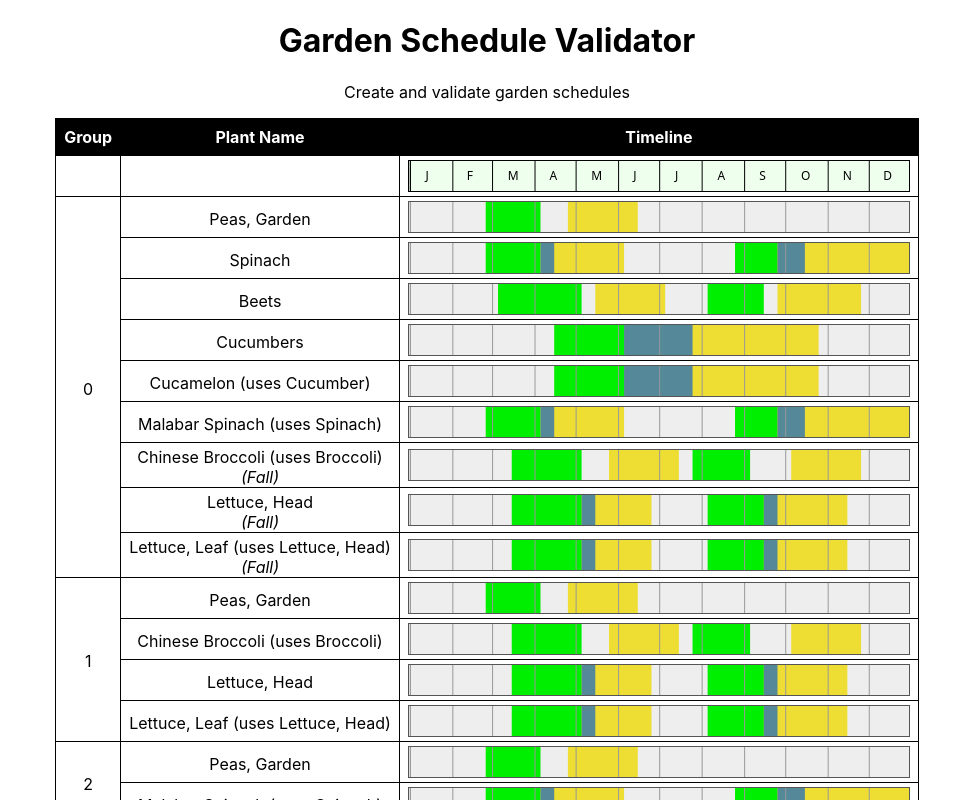
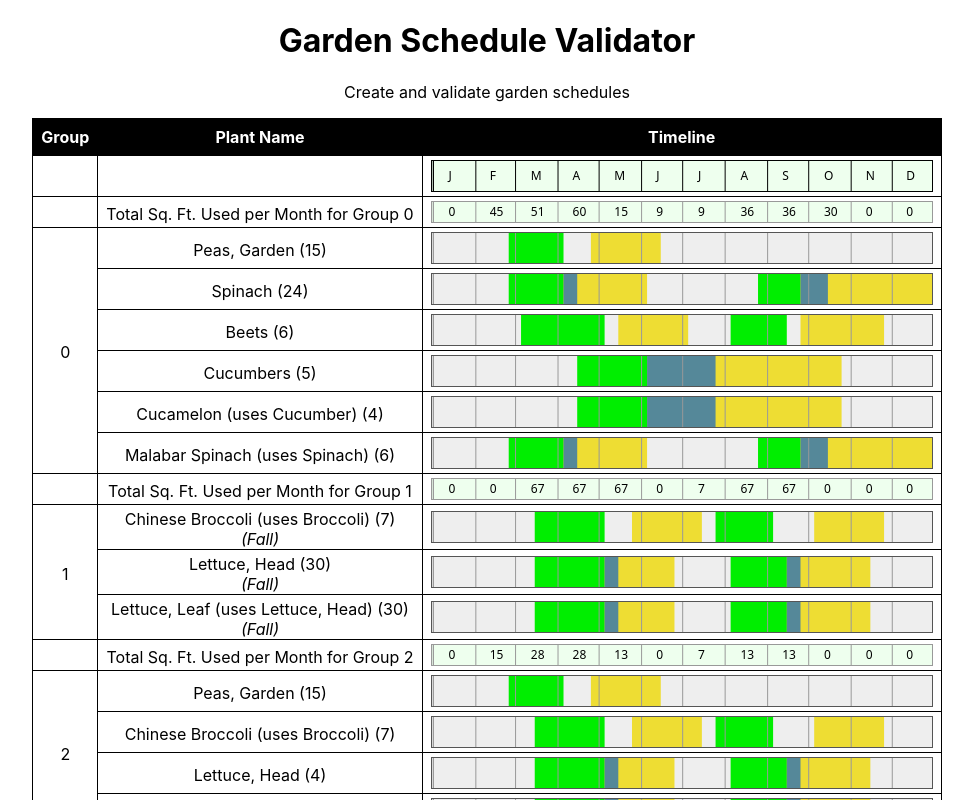
Before and after one commit to arcrad/garden_schedule_validator, a React (Create React App) app: page / in a window 1280 px wide. Shown: the top 800 px of the page, without its empty margins (153-1126 px from the left). Built offline with nearby package versions, Linux system fonts and the light colour scheme.

Commit message:
added basic functionality to display total square feet used per month per group

```diff
--- a/src/App.tsx
+++ b/src/App.tsx
@@ -24,16 +24,20 @@ function drawTimeAxisMarkersOnCanvas(
 	axisHeight: number,
 	yearLengthDays: number,
 	showLabels: boolean,
-	markerColor: string
+	markerColor: string,
+	customLabels?: string[]
 ) {
 	//draw time axis markers
 	let curDate = new Date(2000,0,1);
 	let monthLabels = ['J','F','M','A','M','J','J','A','S','O','N','D','J'];
+	if(customLabels != undefined) {
+		monthLabels = customLabels;
+	}
 	let curXPosition = 0;
 	for(let x = 0; x < 13; x++) {
-			console.log(curDate);
+		//console.log(curDate);
 		let xOffset = axisWidth*(daysIntoYear(curDate)/yearLengthDays);
-		console.log(`xOffset = ${xOffset}`);
+		//console.log(`xOffset = ${xOffset}`);
 		if(context != null) {
 			curXPosition += xOffset;
 			context.strokeStyle = markerColor;
@@ -48,7 +52,7 @@ function drawTimeAxisMarkersOnCanvas(
 				let nextMonthXOffset = axisWidth*(daysIntoYear(curDate)/yearLengthDays);
 				const textXPos = ( x == 11 ? (xOffset+axisWidth)/2 : (xOffset+nextMonthXOffset)/2) - 6;
 				const textYPos = (axisHeight/2) + 4;
-				console.log(`textXPos=${textXPos}, textYPos=${textYPos}`);
+				//console.log(`textXPos=${textXPos}, textYPos=${textYPos}`);
 				context.fillStyle = '#000';
 				context.font = '12px sans';
 				context.fillText(monthLabels[x], textXPos, textYPos);
@@ -93,7 +97,9 @@ function PlantTimelineAxis(
 
 function SquareFeetUsedPerMonthChart(
 	props: {
-		plant:Plant;
+		plantSchedule:PlantSchedule;
+		plantData:PlantData;
+		groupToShow: number;
 		chartWidth: number;
 		chartHeight: number;
 	}
@@ -110,6 +116,29 @@ function SquareFeetUsedPerMonthChart(
 			//draw background fill
 			chartContext.fillStyle = '#efe';
 			chartContext.fillRect(0, 0, props.chartWidth, props.chartHeight);
+			const daysPerMonth = [31,28,31,30,31,30,31,31,30,31,30,31];
+			const plantsInGroup = plantSchedule.filter( (plant) => plant.groupId == props.groupToShow);
+			let squareFeetPerMonth = [0,0,0,0,0,0,0,0,0,0,0,0];
+			squareFeetPerMonth = squareFeetPerMonth.map( (monthTotal, monthIndex) => {
+				let totalSqFtCurrentMonth = plantsInGroup.reduce( (total, currentPlant) => {
+					return total + props.plantData[currentPlant.plantId].plantingPeriods.reduce( (total, currentPlantingPeriod) => {
+						//let plantActiveStartDate = props.plantData[currentPlant.plantId].plantingPeriods[0].plantStartDate;
+						//let plantActiveEndDate = props.plantData[currentPlant.plantId].plantingPeriods[0].plantEndDate;
+						let plantActiveStartDate = currentPlantingPeriod.plantStartDate;
+						let plantActiveEndDate = currentPlantingPeriod.plantEndDate;
+						if(plantActiveStartDate.getMonth() <= monthIndex && plantActiveEndDate.getMonth() >= monthIndex) {
+							return total + currentPlant.squareFeetPlanted;
+						} else {
+							return total;
+						}
+					}, 0);
+				}, 0);
+				return totalSqFtCurrentMonth;
+			});
+			//console.dir(plantsInGroup);
+			let customLabels = squareFeetPerMonth.map( val => String(val));
+			console.dir(customLabels);
+			drawTimeAxisMarkersOnCanvas(chartContext, props.chartWidth, props.chartHeight, yearLengthDays, true, '#999', customLabels);
 		}
 	}, [chartRef]);
 	return (
@@ -118,7 +147,7 @@ function SquareFeetUsedPerMonthChart(
 			width={props.chartWidth}
 			height={props.chartHeight}
 			style={{
-				border: '1px solid #f00'
+				border: '1px solid #999'
 			}}
 		>
 		</canvas>
@@ -209,11 +238,28 @@ function PlantScheduleTableRows(props:{
 	return (
 		<>
 			{
-			scheduleGroups.map((scheduleGroup:PlantScheduleEntry[], i:number) => (
-				scheduleGroup.map( (plantScheduleEntry:PlantScheduleEntry, i:number, allSchedulesInGroup:PlantScheduleEntry[]) => (
+			scheduleGroups.map((scheduleGroup:PlantScheduleEntry[], i:number) => {
+					return (
+					<>
+					<tr key={'sqpm'+i}>
+						<td></td>
+						<td>Total Sq. Ft. Used per Month for Group {i}</td>
+						<td>
+							<SquareFeetUsedPerMonthChart
+								plantSchedule = {props.plantSchedule}
+								plantData = {props.plantData}
+								groupToShow = {i}
+								chartWidth = {500}
+								chartHeight = {20}
+							/>
+						</td>
+					</tr>
+				{
+				scheduleGroup.map( (plantScheduleEntry:PlantScheduleEntry, i:number, allSchedulesInGroup:PlantScheduleEntry[]) => {
+				return (
 					<tr key={'pse'+i}>
 						{ i == 0 && <td rowSpan={allSchedulesInGroup.length}>{plantScheduleEntry.groupId}</td> }
-						<td>{props.plantData[plantScheduleEntry.plantId].name}<br/>{plantScheduleEntry.notes && <i>({plantScheduleEntry.notes})</i>}</td>
+						<td>{props.plantData[plantScheduleEntry.plantId].name} ({plantScheduleEntry.squareFeetPlanted})<br/>{plantScheduleEntry.notes && <i>({plantScheduleEntry.notes})</i>}</td>
 						<td>
 							<PlantTimelineChart
 								plant={props.plantData[plantScheduleEntry.plantId]}
@@ -222,8 +268,12 @@ function PlantScheduleTableRows(props:{
 							/>
 						</td>
 					</tr>
-				))
-			))
+				)}
+				)
+				}
+				</>
+				);
+			})
 		}
 	</>
 	);
--- a/src/PlantSchedule.ts
+++ b/src/PlantSchedule.ts
@@ -36,43 +36,22 @@ const plantSchedule:PlantSchedule = [
 	},
 	{
 		plantId: 'Chinese Broccoli',
-		groupId: 0,
+		groupId: 1,
 		squareFeetPlanted: 7,
 		notes: 'Fall'
 	},
 	//add bok choy,
 	{
 		plantId: 'Lettuce, Head',
-		groupId: 0,
+		groupId: 1,
 		squareFeetPlanted: 30,
 		notes: 'Fall'
 	},
 	{
 		plantId: 'Lettuce, Leaf',
-		groupId: 0,
+		groupId: 1,
 		squareFeetPlanted: 30,
 		notes: 'Fall'
-	},
-	/////
-	{
-		plantId: 'Peas, Garden',
-		groupId: 1,
-		squareFeetPlanted: 15
-	},
-	{
-		plantId: 'Chinese Broccoli',
-		groupId: 1,
-		squareFeetPlanted: 7
-	},
-	{
-		plantId: 'Lettuce, Head',
-		groupId: 1,
-		squareFeetPlanted: 4
-	},
-	{
-		plantId: 'Lettuce, Leaf', //will be leaf
-		groupId: 1,
-		squareFeetPlanted: 2
 	},
 	/////
 	{
@@ -81,8 +60,29 @@ const plantSchedule:PlantSchedule = [
 		squareFeetPlanted: 15
 	},
 	{
+		plantId: 'Chinese Broccoli',
+		groupId: 2,
+		squareFeetPlanted: 7
+	},
+	{
+		plantId: 'Lettuce, Head',
+		groupId: 2,
+		squareFeetPlanted: 4
+	},
+	{
+		plantId: 'Lettuce, Leaf', //will be leaf
+		groupId: 2,
+		squareFeetPlanted: 2
+	},
+	/////
+	{
+		plantId: 'Peas, Garden',
+		groupId: 3,
+		squareFeetPlanted: 15
+	},
+	{
 		plantId: 'Malabar Spinach',
-		groupId: 2,
+		groupId: 3,
 		squareFeetPlanted: 3
 	},
 ];
```
